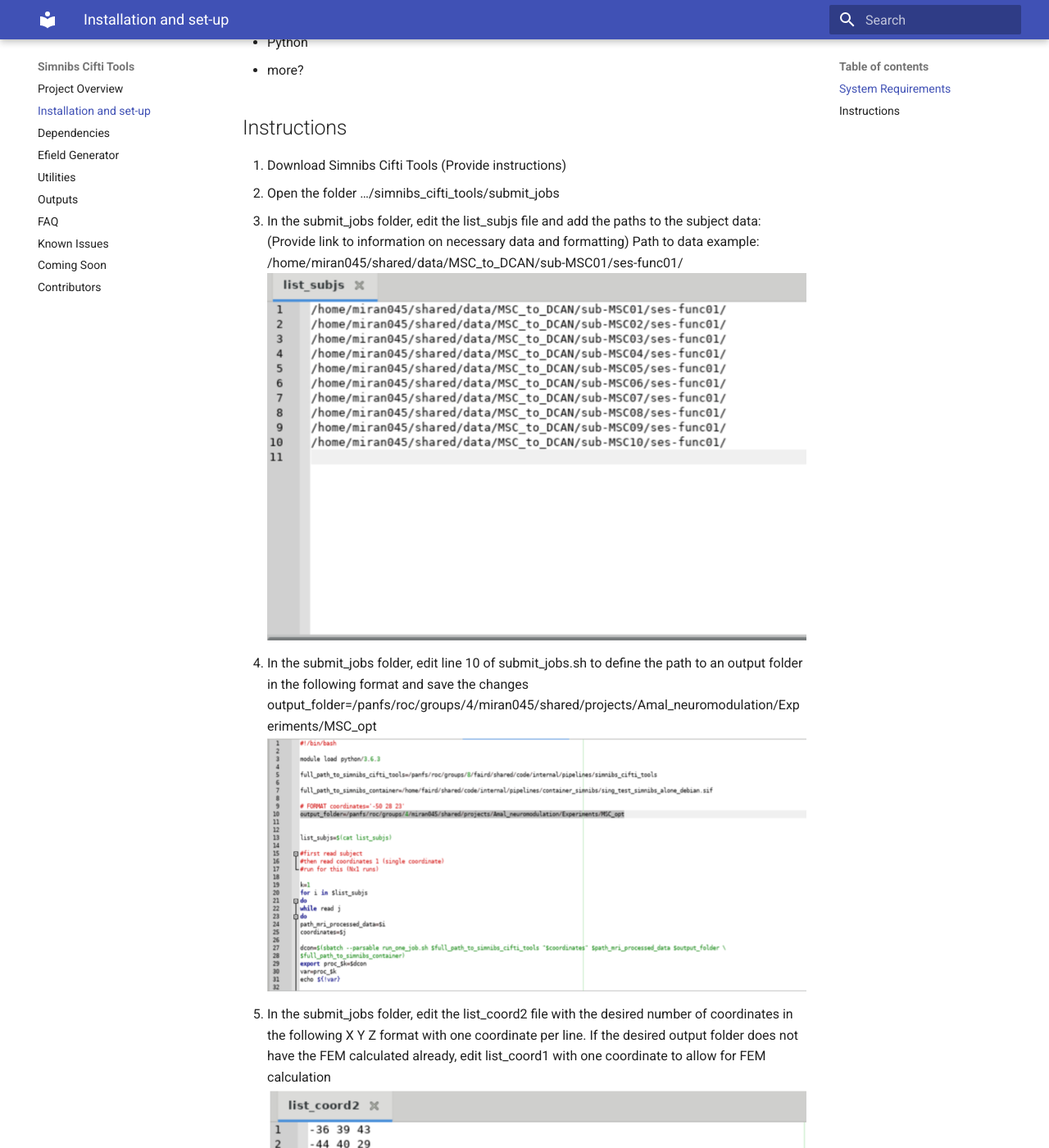
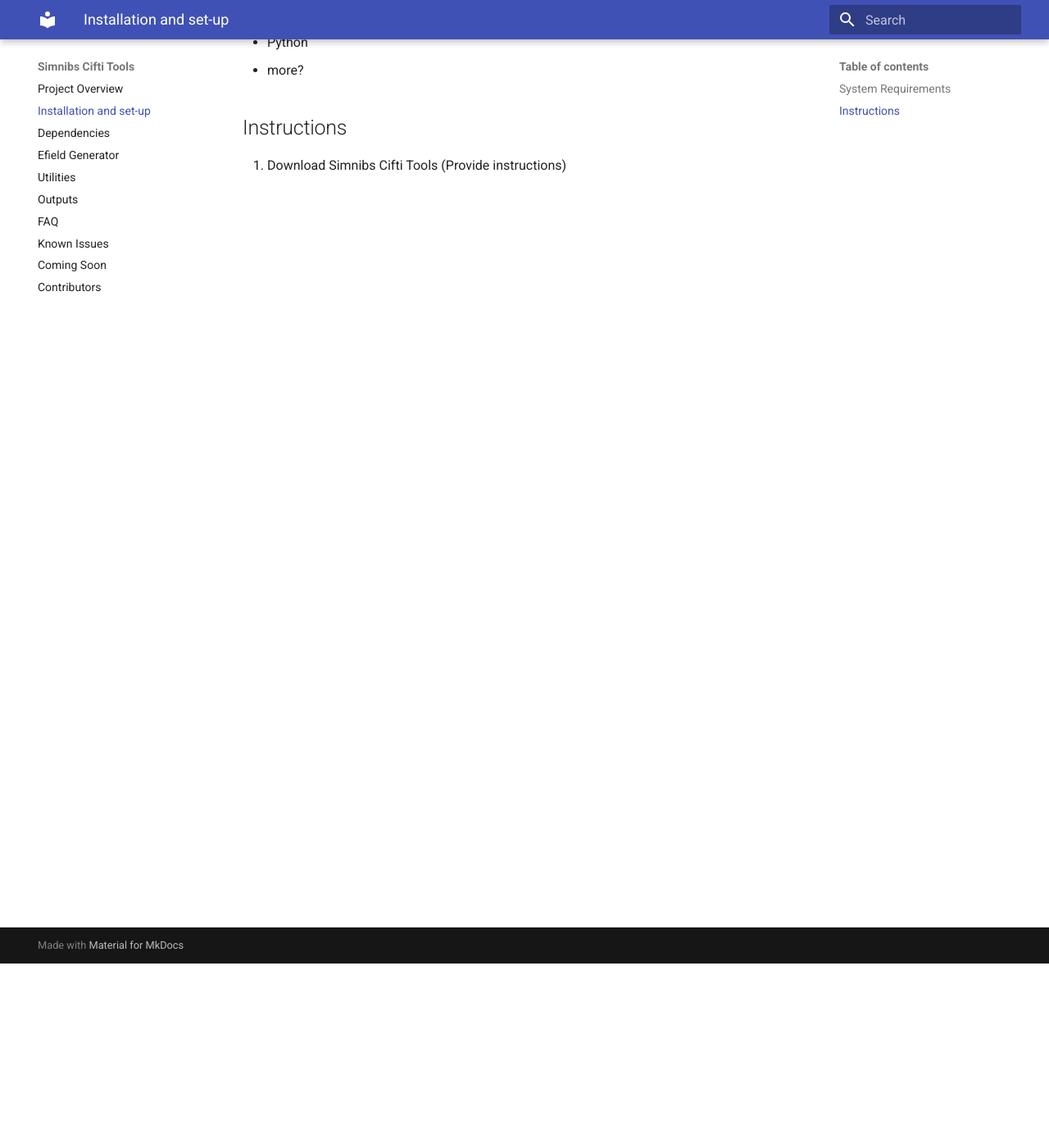
Before and after one commit to DCAN-Labs/simnibs_cifti_tools_RTD2, an MkDocs documentation site: the page built from docs/Installation and set-up.md, in a window 1280 px wide and 1400 px high, scrolled down 225 px. Shown: the whole window at 82% size. Built offline with MkDocs 1.6.1 and Material for MkDocs 9.7.7, drawn with Linux system fonts in a browser that asks for light colours; some of the changed text lies outside the part shown.

Commit message:
Update Installation and set-up.md

```diff
--- a/docs/Installation and set-up.md
+++ b/docs/Installation and set-up.md
@@ -5,15 +5,3 @@
 
 ## Instructions
 1. Download Simnibs Cifti Tools (Provide instructions)
-2. Open the folder …/simnibs_cifti_tools/submit_jobs
-3. In the submit_jobs folder, edit the list_subjs file and add the paths to the subject data: (Provide link to information on necessary data and formatting)
-Path to data example: /home/miran045/shared/data/MSC_to_DCAN/sub-MSC01/ses-func01/
-![Path to Data Example](subjectdata_image.png)
-4. In the submit_jobs folder, edit  line 10 of submit_jobs.sh to define the path to an output folder in the following format and save the changes output_folder=/panfs/roc/groups/4/miran045/shared/projects/Amal_neuromodulation/Experiments/MSC_opt
-![Defining output folder](outputfoler_image.png)
-5. In the submit_jobs folder, edit the list_coord2 file with the desired number of coordinates in the following X Y Z format with one coordinate per line. If the desired output folder does not have the FEM calculated already, edit list_coord1 with one coordinate to allow for FEM calculation
-![Selecting Coords.](list_coord2_image.png)
-6. Depending on if the coordinate is in atlas or native space, edit the _________
-7. Once subject data, coordinates, and output folder have been defined, run the script submit_jobs.sh to request resources and submit all jobs at once
-
-     <em>Source submit_jobs.sh</em>
```
